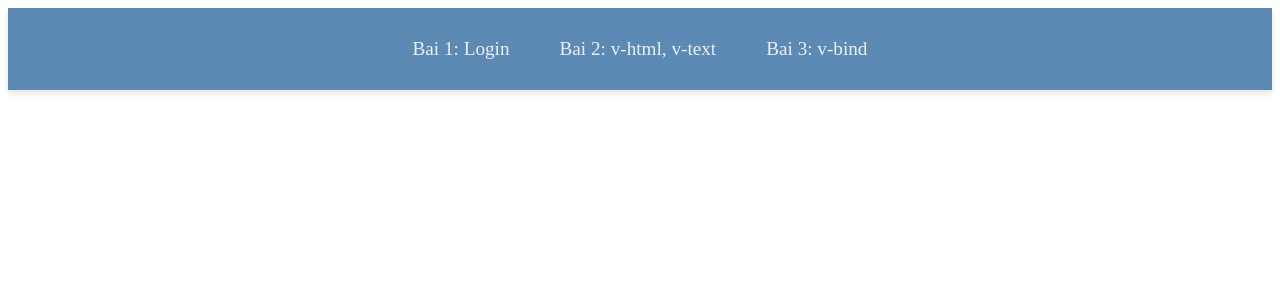
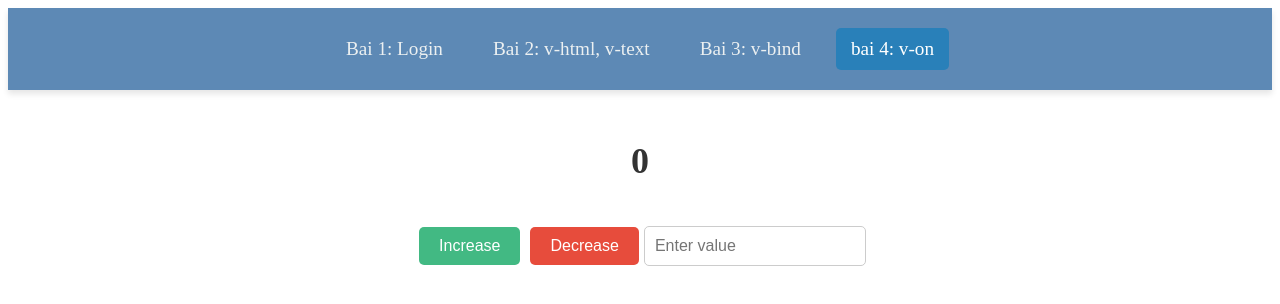
Before and after one commit to tms-tinhle/vuejs-learning, a Vue app in the folder week-1/: page /bai4 in a window 1280 px wide. Shown: the top 304 px of the page. Built offline with nearby package versions, Linux system fonts and the light colour scheme; the HTML template or start-up script is replaced by a standard one.

Commit message:
feat: excercise4

```diff
--- a/week-1/src/App.vue
+++ b/week-1/src/App.vue
@@ -4,8 +4,9 @@ const route = useRoute()
 
 const navItems = [
   { path: '/login', label: 'Bai 1: Login' },
-  { path: '/', label: 'Bai 2: v-html, v-text' },
-  { path: '/about', label: 'Bai 3: v-bind' },
+  { path: '/bai2', label: 'Bai 2: v-html, v-text' },
+  { path: '/bai3', label: 'Bai 3: v-bind' },
+  { path: '/bai4', label: 'bai 4: v-on' },
 ]
 </script>
 
--- /dev/null
+++ b/week-1/src/assets/Styles/Excercise4.scss
@@ -0,0 +1,57 @@
+.counter-app {
+  text-align: center;
+  margin-top: 50px;
+
+  // Display counter
+  &__display {
+    font-size: 36px;
+    font-weight: bold;
+    color: #333;
+  }
+
+  // Buttons container
+  &__button {
+    padding: 10px 20px;
+    font-size: 16px;
+    margin: 5px;
+    cursor: pointer;
+    border: none;
+    border-radius: 5px;
+    color: white;
+
+    // Modifier for increment button
+    &--increment {
+      background-color: #42b983;
+    }
+
+    // Modifier for decrement button
+    &--decrement {
+      background-color: #e74c3c;
+    }
+
+    &:hover {
+      opacity: 0.8;
+    }
+  }
+
+  // Input field
+  &__input {
+    padding: 10px;
+    font-size: 16px;
+    margin-top: 20px;
+    width: 200px;
+    border: 1px solid #ccc;
+    border-radius: 5px;
+
+    &:focus {
+      border-color: #42b983;
+    }
+  }
+
+  // Text showing input value
+  &__input-text {
+    font-size: 16px;
+    color: #333;
+    margin-top: 10px;
+  }
+}
--- a/week-1/src/router/index.ts
+++ b/week-1/src/router/index.ts
@@ -5,12 +5,12 @@ const router = createRouter({
   history: createWebHistory(import.meta.env.BASE_URL),
   routes: [
     {
-      path: '/',
+      path: '/bai2',
       name: 'home',
       component: HomeView,
     },
     {
-      path: '/about',
+      path: '/bai3',
       name: 'about',
       component: () => import('../views/Excercise3.vue'),
     },
@@ -19,6 +19,12 @@ const router = createRouter({
       name: 'login',
       component: () => import('../views/LoginView.vue'),
     },
+    {
+      path: '/bai4',
+      name: 'bai4',
+      component: () => import('../views/Excercise4.vue'),
+    }
+
   ],
 })
 
--- /dev/null
+++ b/week-1/src/views/Excercise4.vue
@@ -0,0 +1,58 @@
+<template>
+  <div class="container">
+    <div class="counter-app">
+      <h1 class="counter-app__display">{{ counter }}</h1>
+
+      <button class="counter-app__button counter-app__button--increment" @click="increment">
+        Increase
+      </button>
+
+      <button class="counter-app__button counter-app__button--decrement" @click="decrement">
+        Decrease
+      </button>
+
+      <input
+        class="counter-app__input"
+        v-model="inputValue"
+        @keyup.enter="handleSubmit"
+        placeholder="Enter value"
+      />
+
+      <p v-if="submitText" class="counter-app__input-text">Value: {{ submitText }}</p>
+    </div>
+  </div>
+</template>
+
+<script setup lang="ts">
+import { ref } from 'vue'
+
+const counter = ref(0)
+const inputValue = ref('')
+const showText = ref(false)
+const submitText = ref('')
+
+console.log('Counter:', counter.value)
+console.log('Input Value:', inputValue.value)
+console.log('Show Text:', showText.value)
+const increment = () => {
+  counter.value++
+}
+
+const decrement = () => {
+  if (counter.value > 0) {
+    counter.value--
+  }
+}
+
+const showInputValue = () => {
+  showText.value = true
+}
+
+const handleSubmit = () => {
+  submitText.value = inputValue.value
+  inputValue.value = ''
+}
+</script>
+<style lang="scss">
+@use '@/assets/styles/Excercise4.scss';
+</style>
```
